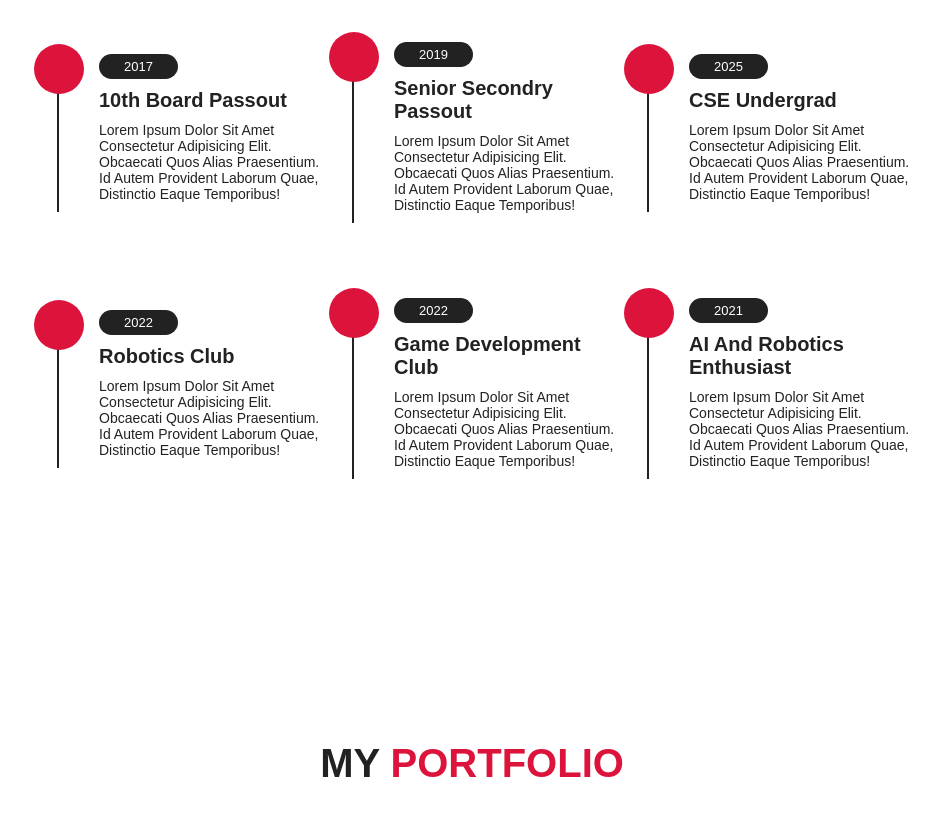
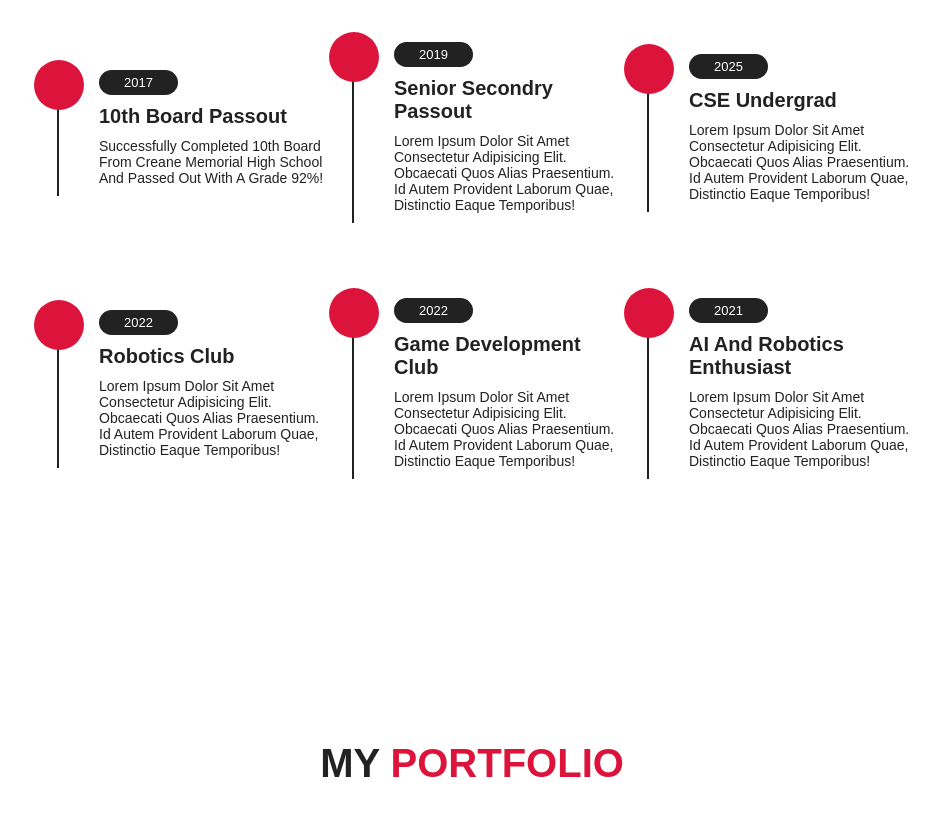
Before and after one commit to anasjawed283/anasjawed283.github.io, a plain HTML site: page index.html in a window 1280 px wide. Shown: the part 1679-2494 px from the top of the page, without its empty margins (343-1280 px from the left). Drawn offline with nearby package versions, Linux system fonts and the light colour scheme.

Commit message:
Update index.html

```diff
--- a/index.html
+++ b/index.html
@@ -107,8 +107,7 @@
                 <i class="fas fa-graduation-cap"></i>
                 <span>2017</span>
                 <h3>10th Board Passout</h3>
-                <p>Lorem ipsum dolor sit amet consectetur adipisicing elit. Obcaecati quos alias praesentium. Id autem
-                    provident laborum quae, distinctio eaque temporibus!</p>
+                <p>Successfully Completed 10th board from Creane Memorial High School and passed out with a grade 92%!</p>
             </div>
 
             <div class="box">
```
